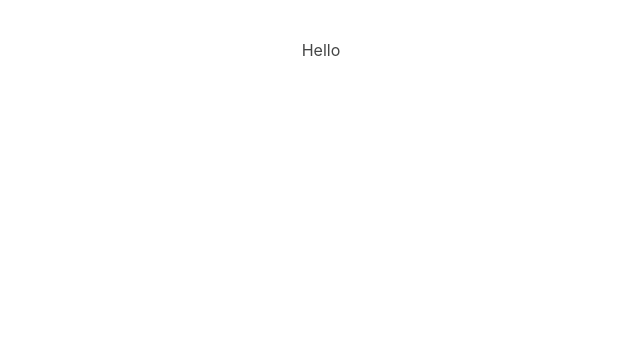
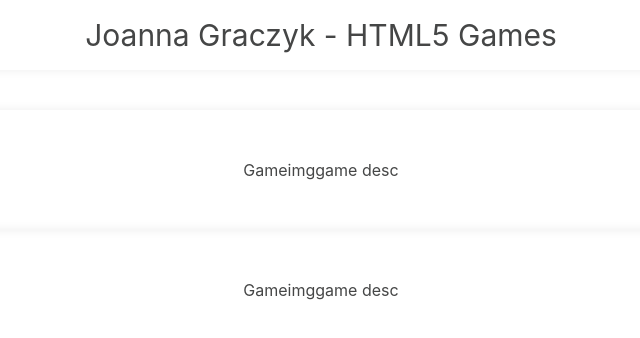
Before and after one commit to jogracz/games-portfolio, a React (Create React App) app: page / in a window 1280 px wide. Shown: the top 338 px of the page, without its empty margins (319-959 px from the left). Built offline with nearby package versions, Linux system fonts and the light colour scheme.

Commit message:
Add Header and Content Cards to App

```diff
--- a/src/App.tsx
+++ b/src/App.tsx
@@ -7,6 +7,8 @@ import {
   MOBILE_BREAKPOINT,
   MOBILE_SIDE_PADDING,
 } from "./constants";
+
+import { Header, ContentCard } from "./components";
 
 import "./App.css";
 
@@ -23,7 +25,11 @@ const ContentWrapper = styled.div`
 function App() {
   return (
     <div className="App">
-      <ContentWrapper>Hello</ContentWrapper>
+      <Header />
+      <ContentWrapper>
+        <ContentCard />
+        <ContentCard />
+      </ContentWrapper>
     </div>
   );
 }
--- /dev/null
+++ b/src/components/index.tsx
@@ -0,0 +1,4 @@
+import Header from "./Header";
+import ContentCard from "./ContentCard";
+
+export { Header, ContentCard };
```
